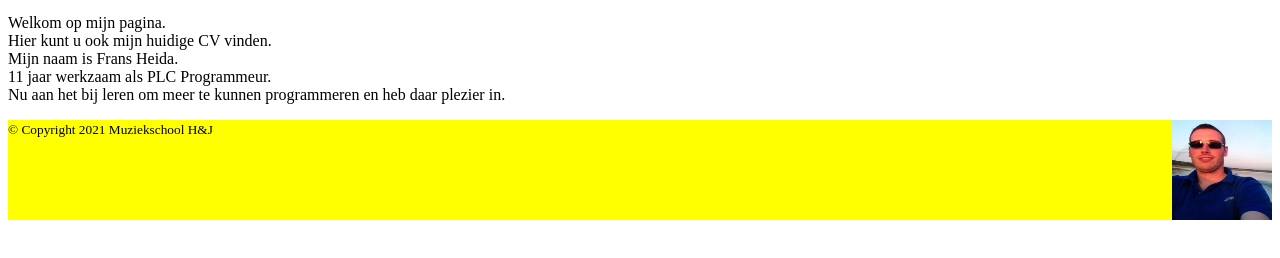
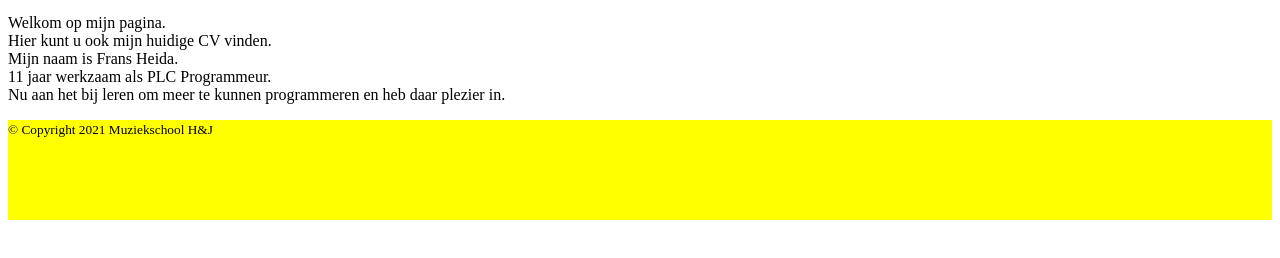
Before and after one commit to Fredieking/NHA_Web_Exam, a plain HTML site: page index.html in a window 1280 px wide. Shown: the part 100-358 px from the top of the page. Drawn offline with Linux system fonts and the light colour scheme.

Commit message:
Update index.html

```diff
--- a/index.html
+++ b/index.html
@@ -24,7 +24,7 @@ Mijn naam is Frans Heida.<br>
 Nu aan het bij leren om meer te kunnen programmeren en heb daar plezier in.
 
 </p>
-<img src="img/1.jpg">
+
 
 
 <footer><small>&copy; Copyright 2021 Muziekschool H&J</small></footer>
```
